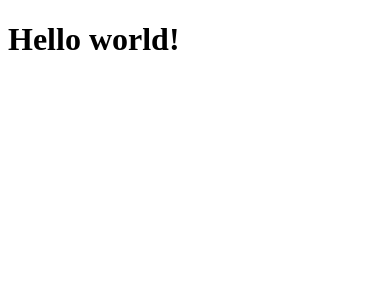
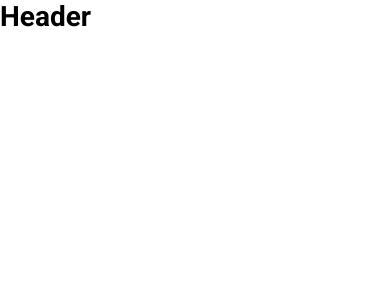
Before and after one commit to samuelfsd/rest-countries-api, a React (Vite) app: page / in a window 390 px wide. Shown: the top 300 px of the page. Built offline with nearby package versions, Linux system fonts and the light colour scheme.

Commit message:
add global styles

```diff
--- a/index.html
+++ b/index.html
@@ -2,9 +2,13 @@
 <html lang="en">
   <head>
     <meta charset="UTF-8" />
-    <link rel="icon" type="image/svg+xml" href="src/favicon.svg" />
     <meta name="viewport" content="width=device-width, initial-scale=1.0" />
-    <title>Vite App</title>
+
+    <title>REST Countries</title>
+
+    <link rel="preconnect" href="https://fonts.googleapis.com">
+    <link rel="preconnect" href="https://fonts.gstatic.com" crossorigin>
+    <link href="https://fonts.googleapis.com/css2?family=Roboto:wght@400;700;900&display=swap" rel="stylesheet">
   </head>
   <body>
     <div id="root"></div>
--- a/src/App.tsx
+++ b/src/App.tsx
@@ -1,11 +1,7 @@
+import { Header } from 'components/Header';
 import React from 'react';
-
 function App() {
-  return (
-    <div>
-      <h1>Hello world!</h1>
-    </div>
-  );
+  return <Header />;
 }
 
 export default App;
--- /dev/null
+++ b/src/components/Header/index.tsx
@@ -0,0 +1,5 @@
+import React from 'react';
+
+export function Header() {
+  return <h1>Header</h1>;
+}
--- /dev/null
+++ b/src/global/GlobalStyles.scss
@@ -0,0 +1,34 @@
+* {
+  margin: 0;
+  padding: 0;
+  box-sizing:border-box;
+}
+
+:root {
+  --white:#FFF;
+  --black:#141414;
+}
+
+@media (max-width:1080px) {
+  html{
+    font-size:93.17%;
+  }
+}
+@media (max-width:720px) {
+  html{
+    font-size:87.5%;
+  }
+}
+
+body,input,select,textarea,button {
+  font: 400 1rem "Roboto", sans-serif;
+}
+
+button {
+  cursor: pointer;
+}
+
+a {
+  color: inherit;
+  text-decoration: none;
+}
--- a/src/main.tsx
+++ b/src/main.tsx
@@ -1,8 +1,9 @@
+import './global/GlobalStyles.scss';
+
 import React from 'react';
 import ReactDOM from 'react-dom';
 
 import App from './App';
-
 ReactDOM.render(
   <React.StrictMode>
     <App />
```
Also changed, not shown: src/global/styles.scss (deleted).
